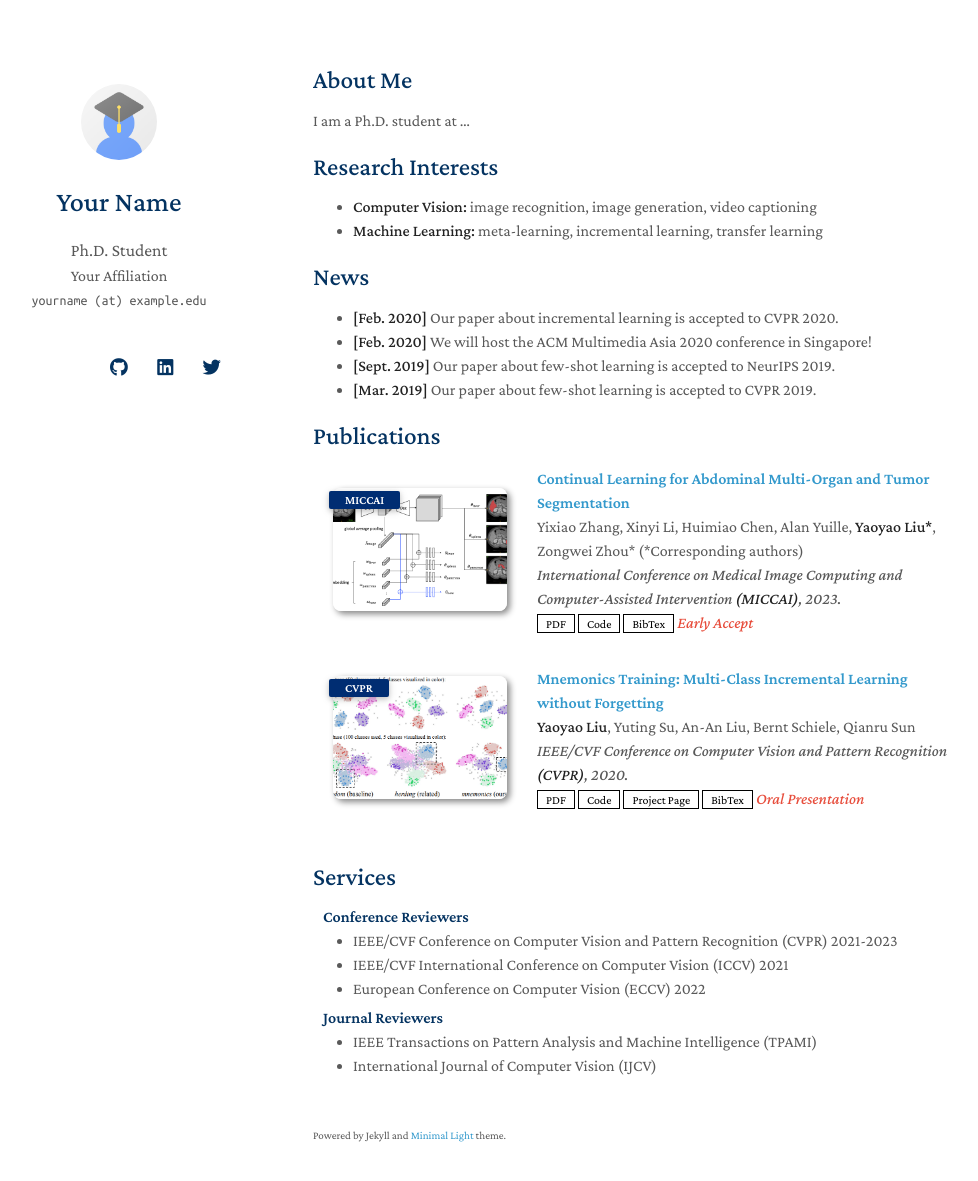
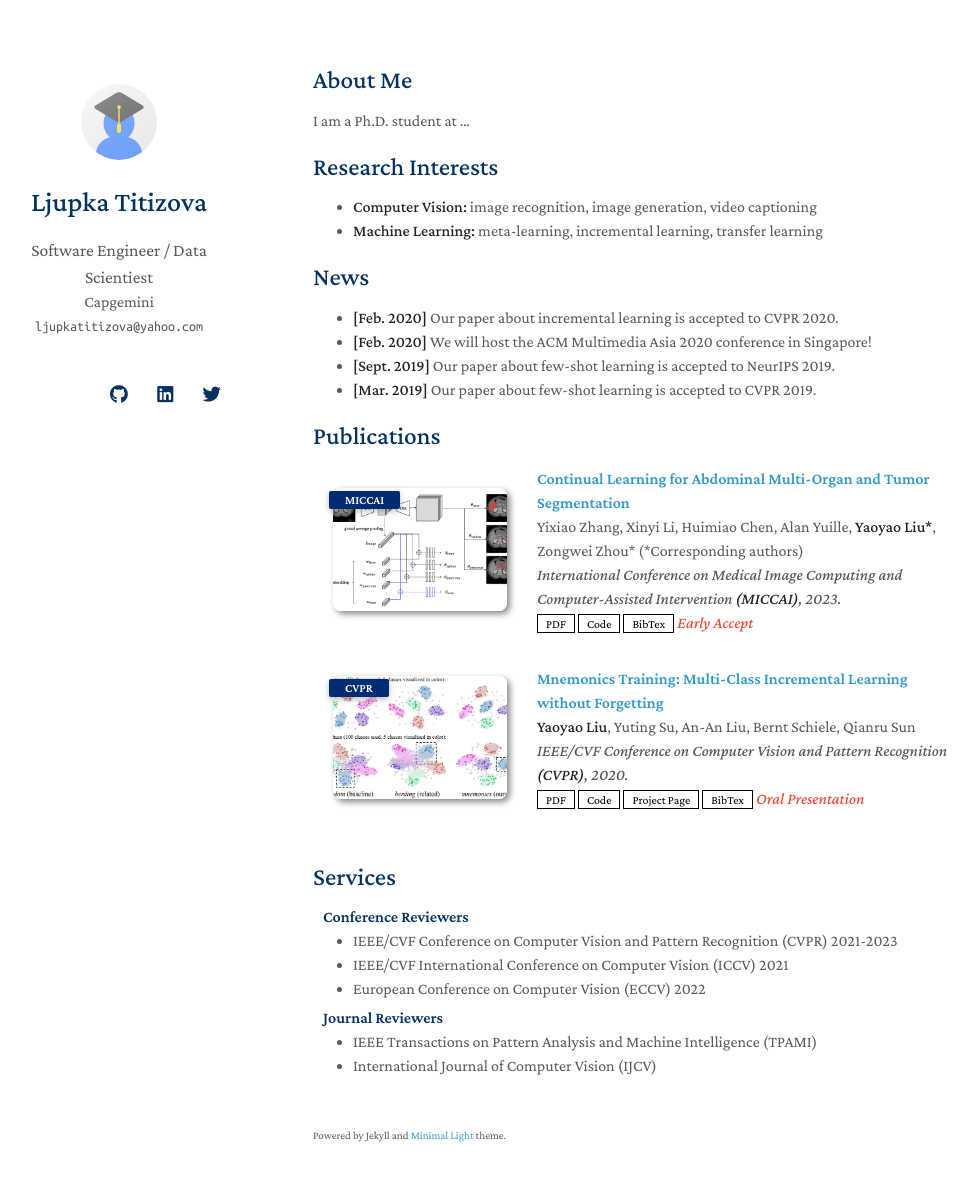
Before and after one commit to Ljupka/Ljupka.github.io, a Jekyll site: the page built from index.md, in a window 1280 px wide and 1216 px high. Shown: the top 1181 px of the window, without its empty margins (157-1135 px from the left). Built offline with Jekyll 4.4.1, drawn with Linux system fonts in a browser that asks for light colours; nearby versions of some CDN libraries; a style sheet for code colours, icons or effects is not loaded; our own code applies the rules of GitHub Pages for plain Markdown files.

Commit message:
Update _config.yml

```diff
--- a/_config.yml
+++ b/_config.yml
@@ -1,8 +1,8 @@
 # Basic Information
-title: Your Name
-position: Ph.D. Student
-affiliation: Your Affiliation
-email: yourname (at) example.edu
+title: Ljupka Titizova
+position: Software Engineer / Data Scientiest
+affiliation: Capgemini
+email: ljupkatitizova@yahoo.com
 
 # Search Engine Optimization (SEO)
 # The following information is used to improve the website traffic from search engines, e.g., Google.
```
